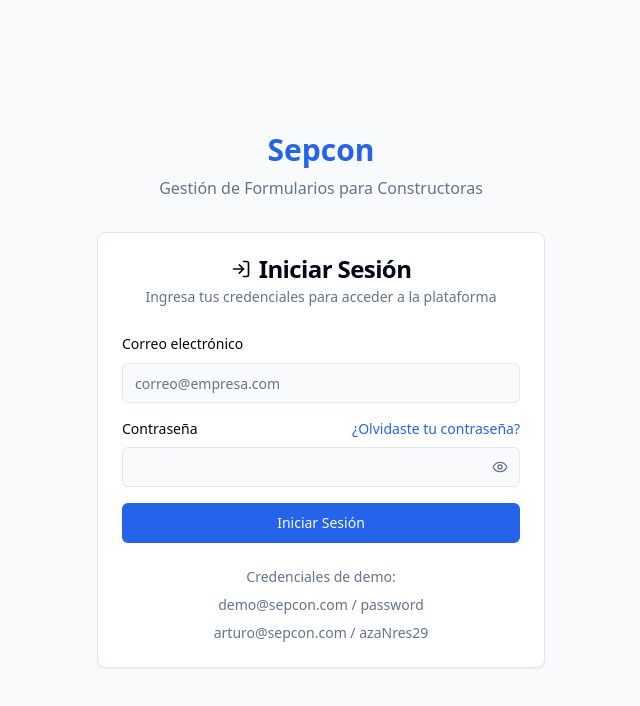
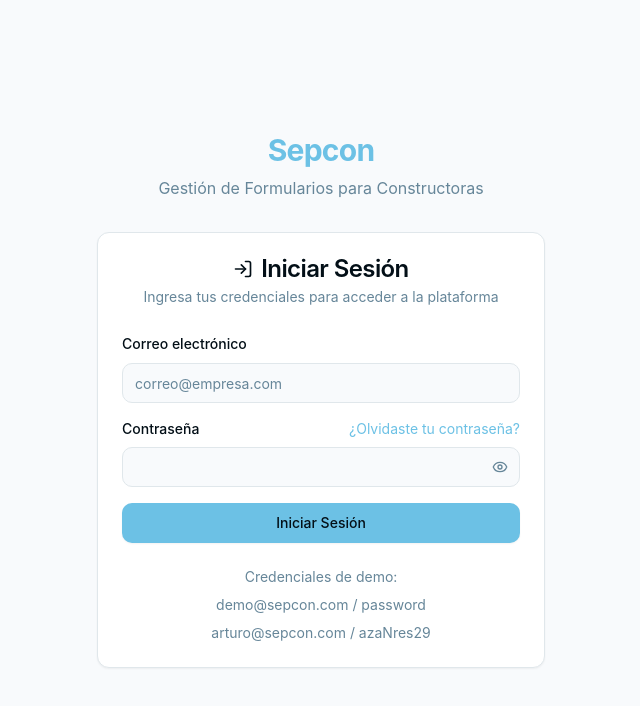
Before and after one commit to ignajaliff/obra-insight-flow, a React (Vite) app: page /login in a window 1280 px wide. Shown: the top 706 px of the page, without its empty margins (319-959 px from the left). Built offline with nearby package versions, Linux system fonts and the light colour scheme.

Commit message:
Refactor: Optimize signature and apply new styles
- Optimize signature image format.
- Apply new modern, corporate, and professional styles.
- Implement color palette based on #6EC1E4.

```diff
--- a/src/components/forms/FormViewer/FormSubmissionComplete.tsx
+++ b/src/components/forms/FormViewer/FormSubmissionComplete.tsx
@@ -2,6 +2,7 @@
 import React from 'react';
 import { FormTemplate, FormSubmission } from '@/types/forms';
 import { Card, CardHeader, CardTitle, CardDescription, CardContent } from '@/components/ui/card';
+import { Check } from 'lucide-react';
 
 interface FormSubmissionCompleteProps {
   template: FormTemplate;
@@ -10,10 +11,13 @@ interface FormSubmissionCompleteProps {
 
 export function FormSubmissionComplete({ template, submissionData }: FormSubmissionCompleteProps) {
   return (
-    <Card className="text-center">
-      <CardHeader>
-        <CardTitle>¡Gracias por enviar el formulario!</CardTitle>
-        <CardDescription>
+    <Card className="text-center shadow-card border-accent/20">
+      <CardHeader className="pb-2">
+        <div className="mx-auto rounded-full bg-green-100 p-3 w-16 h-16 flex items-center justify-center mb-4">
+          <Check className="h-8 w-8 text-green-600" />
+        </div>
+        <CardTitle className="text-2xl font-display">¡Gracias por enviar el formulario!</CardTitle>
+        <CardDescription className="text-base">
           Tu respuesta ha sido registrada correctamente.
         </CardDescription>
       </CardHeader>
@@ -35,7 +39,7 @@ export function FormSubmissionComplete({ template, submissionData }: FormSubmiss
                     <img
                       src={submissionData.values[field.name]}
                       alt="Firma"
-                      className="max-h-32 mt-1"
+                      className="max-h-28 mt-1"
                     />
                   ) : <p className="text-muted-foreground">No firmado</p>
                 ) : (
--- a/src/components/ui/button.tsx
+++ b/src/components/ui/button.tsx
@@ -1,3 +1,4 @@
+
 import * as React from "react"
 import { Slot } from "@radix-ui/react-slot"
 import { cva, type VariantProps } from "class-variance-authority"
@@ -5,23 +6,24 @@ import { cva, type VariantProps } from "class-variance-authority"
 import { cn } from "@/lib/utils"
 
 const buttonVariants = cva(
-  "inline-flex items-center justify-center gap-2 whitespace-nowrap rounded-md text-sm font-medium ring-offset-background transition-colors focus-visible:outline-none focus-visible:ring-2 focus-visible:ring-ring focus-visible:ring-offset-2 disabled:pointer-events-none disabled:opacity-50 [&_svg]:pointer-events-none [&_svg]:size-4 [&_svg]:shrink-0",
+  "inline-flex items-center justify-center gap-2 whitespace-nowrap rounded-md text-sm font-medium ring-offset-background transition-all duration-200 focus-visible:outline-none focus-visible:ring-2 focus-visible:ring-ring focus-visible:ring-offset-2 disabled:pointer-events-none disabled:opacity-50 [&_svg]:pointer-events-none [&_svg]:size-4 [&_svg]:shrink-0",
   {
     variants: {
       variant: {
-        default: "bg-primary text-primary-foreground hover:bg-primary/90",
+        default: "bg-primary text-primary-foreground shadow-sm hover:bg-primary/90 hover:shadow-md",
         destructive:
-          "bg-destructive text-destructive-foreground hover:bg-destructive/90",
+          "bg-destructive text-destructive-foreground shadow-sm hover:bg-destructive/90 hover:shadow-md",
         outline:
-          "border border-input bg-background hover:bg-accent hover:text-accent-foreground",
+          "border border-input bg-background shadow-sm hover:bg-accent hover:text-accent-foreground hover:shadow-md",
         secondary:
-          "bg-secondary text-secondary-foreground hover:bg-secondary/80",
+          "bg-secondary text-secondary-foreground shadow-sm hover:bg-secondary/80 hover:shadow-md",
         ghost: "hover:bg-accent hover:text-accent-foreground",
         link: "text-primary underline-offset-4 hover:underline",
+        gradient: "bg-gradient-to-r from-primary to-accent text-white shadow-sm hover:shadow-md hover:opacity-90",
       },
       size: {
-        default: "h-10 px-4 py-2",
-        sm: "h-9 rounded-md px-3",
+        default: "h-10 px-5 py-2",
+        sm: "h-9 rounded-md px-3 text-xs",
         lg: "h-11 rounded-md px-8",
         icon: "h-10 w-10",
       },
--- a/src/index.css
+++ b/src/index.css
@@ -5,83 +5,83 @@
 
 @layer base {
   :root {
-    --background: 210 40% 98%;
-    --foreground: 222.2 84% 4.9%;
+    --background: 202 40% 98%;
+    --foreground: 202 80% 5%;
 
     --card: 0 0% 100%;
-    --card-foreground: 222.2 84% 4.9%;
+    --card-foreground: 202 80% 5%;
 
     --popover: 0 0% 100%;
-    --popover-foreground: 222.2 84% 4.9%;
+    --popover-foreground: 202 80% 5%;
 
-    --primary: 221.2 83% 53.3%;
-    --primary-foreground: 210 40% 98%;
+    --primary: 198 70% 66%;
+    --primary-foreground: 202 80% 5%;
 
-    --secondary: 210 40% 96.1%;
-    --secondary-foreground: 222.2 47.4% 11.2%;
+    --secondary: 196 60% 92%;
+    --secondary-foreground: 202 80% 5%;
 
-    --muted: 210 40% 96.1%;
-    --muted-foreground: 215.4 16.3% 46.9%;
+    --muted: 196 60% 92%;
+    --muted-foreground: 202 20% 50%;
 
-    --accent: 210 40% 96.1%;
-    --accent-foreground: 222.2 47.4% 11.2%;
+    --accent: 199 70% 80%;
+    --accent-foreground: 202 80% 5%;
 
     --destructive: 0 84.2% 60.2%;
-    --destructive-foreground: 210 40% 98%;
+    --destructive-foreground: 202 40% 98%;
 
-    --border: 214.3 31.8% 91.4%;
-    --input: 214.3 31.8% 91.4%;
-    --ring: 221.2 83% 53.3%;
+    --border: 202 20% 90%;
+    --input: 202 20% 90%;
+    --ring: 198 70% 66%;
 
-    --radius: 0.5rem;
+    --radius: 0.75rem;
 
-    --sidebar-background: 224 71% 4%;
-    --sidebar-foreground: 213 31% 91%;
-    --sidebar-primary: 221.2 83% 53.3%;
+    --sidebar-background: 201 70% 20%;
+    --sidebar-foreground: 202 30% 92%;
+    --sidebar-primary: 198 70% 66%;
     --sidebar-primary-foreground: 0 0% 100%;
-    --sidebar-accent: 224 71% 4%;
-    --sidebar-accent-foreground: 213 31% 91%;
-    --sidebar-border: 225 27% 20%;
-    --sidebar-ring: 224 76% 48%;
+    --sidebar-accent: 201 70% 30%;
+    --sidebar-accent-foreground: 202 30% 92%;
+    --sidebar-border: 201 27% 30%;
+    --sidebar-ring: 199 76% 48%;
   }
 
   .dark {
-    --background: 222.2 84% 4.9%;
-    --foreground: 210 40% 98%;
+    --background: 202 80% 5%;
+    --foreground: 202 40% 98%;
 
-    --card: 222.2 84% 4.9%;
-    --card-foreground: 210 40% 98%;
+    --card: 202 80% 5%;
+    --card-foreground: 202 40% 98%;
 
-    --popover: 222.2 84% 4.9%;
-    --popover-foreground: 210 40% 98%;
+    --popover: 202 80% 5%;
+    --popover-foreground: 202 40% 98%;
 
-    --primary: 217.2 91.2% 59.8%;
-    --primary-foreground: 222.2 47.4% 11.2%;
+    --primary: 198 70% 66%;
+    --primary-foreground: 202 80% 5%;
 
-    --secondary: 217.2 32.6% 17.5%;
-    --secondary-foreground: 210 40% 98%;
+    --secondary: 201 50% 20%;
+    --secondary-foreground: 202 40% 98%;
 
-    --muted: 217.2 32.6% 17.5%;
-    --muted-foreground: 215 20.2% 65.1%;
+    --muted: 201 50% 20%;
+    --muted-foreground: 202 20% 65%;
 
-    --accent: 217.2 32.6% 17.5%;
-    --accent-foreground: 210 40% 98%;
+    --accent: 201 50% 30%;
+    --accent-foreground: 202 40% 98%;
 
     --destructive: 0 62.8% 30.6%;
-    --destructive-foreground: 210 40% 98%;
+    --destructive-foreground: 202 40% 98%;
 
-    --border: 217.2 32.6% 17.5%;
-    --input: 217.2 32.6% 17.5%;
-    --ring: 224.3 76.3% 48%;
+    --border: 201 50% 20%;
+    --input: 201 50% 20%;
+    --ring: 199 76% 48%;
 
-    --sidebar-background: 224 71% 4%;
-    --sidebar-foreground: 213 31% 91%;
-    --sidebar-primary: 221.2 83% 53.3%;
+    --sidebar-background: 201 70% 15%;
+    --sidebar-foreground: 202 30% 92%;
+    --sidebar-primary: 198 70% 66%;
     --sidebar-primary-foreground: 0 0% 100%;
-    --sidebar-accent: 224 71% 4%;
-    --sidebar-accent-foreground: 213 31% 91%;
-    --sidebar-border: 225 27% 20%;
-    --sidebar-ring: 224 76% 48%;
+    --sidebar-accent: 201 70% 10%;
+    --sidebar-accent-foreground: 202 30% 92%;
+    --sidebar-border: 201 27% 20%;
+    --sidebar-ring: 199 76% 48%;
   }
 }
 
@@ -91,6 +91,29 @@
   }
 
   body {
-    @apply bg-background text-foreground;
+    @apply bg-background text-foreground font-sans;
+    font-feature-settings: "cv01", "cv02", "cv03";
+  }
+
+  h1, h2, h3, h4, h5, h6 {
+    @apply font-medium tracking-tight;
+  }
+
+  .glass {
+    @apply bg-white/10 backdrop-blur-lg border border-white/20 rounded-xl shadow-lg;
+  }
+
+  .card-gradient {
+    @apply bg-gradient-to-br from-card to-secondary/80 backdrop-blur-sm;
+  }
+
+  .btn-gradient {
+    @apply bg-gradient-to-r from-primary to-accent hover:from-primary/90 hover:to-accent/90 transition-all;
   }
 }
+
+@layer utilities {
+  .text-balance {
+    text-wrap: balance;
+  }
+}
--- a/src/pages/FillForm.tsx
+++ b/src/pages/FillForm.tsx
@@ -34,19 +34,27 @@ export default function FillForm() {
   }, [templateId]);
 
   if (loading) {
-    return <div className="flex justify-center p-8">Cargando formulario...</div>;
+    return (
+      <div className="flex items-center justify-center h-screen bg-gradient-to-br from-background to-secondary/30">
+        <div className="flex flex-col items-center gap-4">
+          <div className="w-16 h-16 border-4 border-primary border-t-transparent rounded-full animate-spin"></div>
+          <p className="text-lg font-medium text-muted-foreground">Cargando formulario...</p>
+        </div>
+      </div>
+    );
   }
 
   if (error) {
     return (
-      <div className="flex flex-col items-center justify-center p-8 space-y-4">
-        <div className="text-destructive text-lg font-medium">{error}</div>
+      <div className="flex flex-col items-center justify-center h-screen bg-gradient-to-br from-background to-secondary/30 p-8 space-y-4">
+        <div className="text-destructive text-xl font-medium">{error}</div>
       </div>
     );
   }
 
   return (
-    <div className="max-w-3xl mx-auto py-8 px-4">
+    <div className="min-h-screen bg-gradient-to-br from-background to-secondary/30 py-12 px-4">
+      <div className="max-w-3xl mx-auto">
         {template && (
           <FormViewer
             template={template}
@@ -54,5 +62,6 @@ export default function FillForm() {
           />
         )}
       </div>
+    </div>
   );
 }
--- a/tailwind.config.ts
+++ b/tailwind.config.ts
@@ -19,6 +19,10 @@ export default {
 			}
 		},
 		extend: {
+			fontFamily: {
+				sans: ['Inter', 'system-ui', 'sans-serif'],
+				display: ['Plus Jakarta Sans', 'Inter', 'system-ui', 'sans-serif']
+			},
 			colors: {
 				border: 'hsl(var(--border))',
 				input: 'hsl(var(--input))',
@@ -64,17 +68,17 @@ export default {
 					ring: 'hsl(var(--sidebar-ring))'
 				},
 				brand: {
-					"50": "#eef8ff",
-					"100": "#d9eeff",
-					"200": "#bce2ff",
-					"300": "#8ad1ff",
-					"400": "#4db9ff",
-					"500": "#299eff",
-					"600": "#0e7ff5",
-					"700": "#0967e3",
-					"800": "#0f54b8",
-					"900": "#124991",
-					"950": "#0f172a",
+					"50": "#ecf7fc",
+					"100": "#d0ecf7",
+					"200": "#a6daf0",
+					"300": "#6EC1E4", // Color principal
+					"400": "#38a0d3",
+					"500": "#2184b8",
+					"600": "#196a9a",
+					"700": "#17557d",
+					"800": "#184968",
+					"900": "#193d59",
+					"950": "#0f2537",
 				},
 				danger: {
 					"50": "#fef2f2",
@@ -111,11 +115,37 @@ export default {
 					to: {
 						height: '0'
 					}
+				},
+				'fade-in': {
+					'0%': {
+						opacity: '0',
+						transform: 'translateY(10px)'
+					},
+					'100%': {
+						opacity: '1',
+						transform: 'translateY(0)'
+					}
+				},
+				'fade-out': {
+					'0%': {
+						opacity: '1',
+						transform: 'translateY(0)'
+					},
+					'100%': {
+						opacity: '0',
+						transform: 'translateY(10px)'
+					}
 				}
 			},
 			animation: {
 				'accordion-down': 'accordion-down 0.2s ease-out',
-				'accordion-up': 'accordion-up 0.2s ease-out'
+				'accordion-up': 'accordion-up 0.2s ease-out',
+				'fade-in': 'fade-in 0.3s ease-out',
+				'fade-out': 'fade-out 0.3s ease-out'
+			},
+			boxShadow: {
+				card: '0px 4px 20px rgba(0, 0, 0, 0.05)',
+				'card-hover': '0px 8px 25px rgba(0, 0, 0, 0.1)'
 			}
 		}
 	},
```
Also changed, not shown: src/components/forms/SignatureField.tsx (+15 -4 lines). Lines whose indentation alone changed are shown as unchanged.
